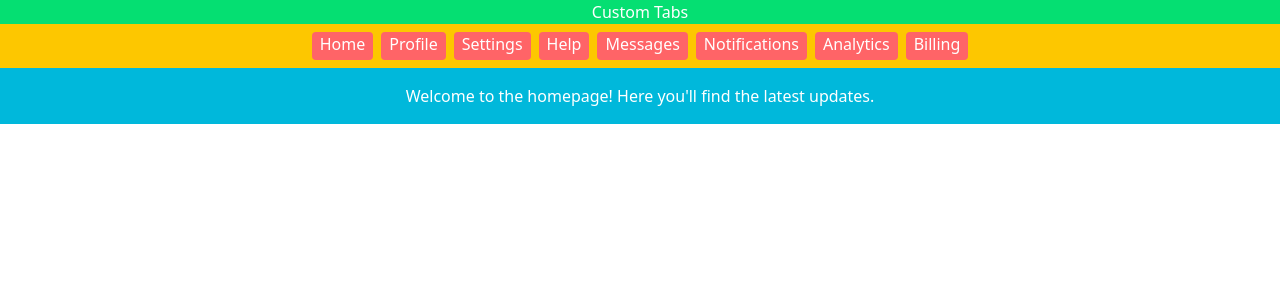
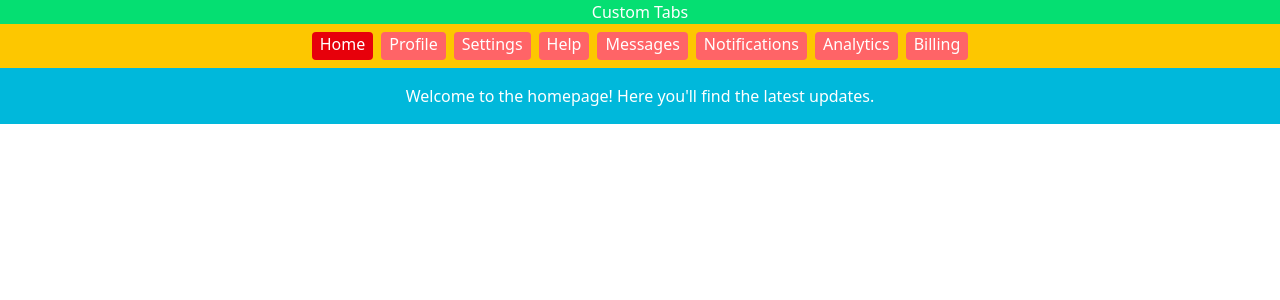
Before and after one commit to NoorMohdDev/ReactJS-Projects, a React (Vite) app: page / in a window 1280 px wide. Shown: the top 300 px of the page. Built offline with nearby package versions, Linux system fonts and the light colour scheme.

Commit message:
add active tab

```diff
--- a/src/components/Custom-Tabs/CustomTabs.jsx
+++ b/src/components/Custom-Tabs/CustomTabs.jsx
@@ -22,7 +22,7 @@ function CustomTabs() {
             <div className='bg-yellow-400 flex items-center justify-center py-2 gap-2'>
                 {
                     data.map(({ id, label }) =>
-                        <button className='rounded px-2 pb-1 bg-red-400 text-white' key={id} onClick={()=>{
+                        <button className={`rounded px-2 pb-1 ${currentTab===id?"bg-red-600":"bg-red-400"} text-white`} key={id} onClick={()=>{
                             handleTabs(id)
                         }} type="button">{label}</button>
                     )
```
